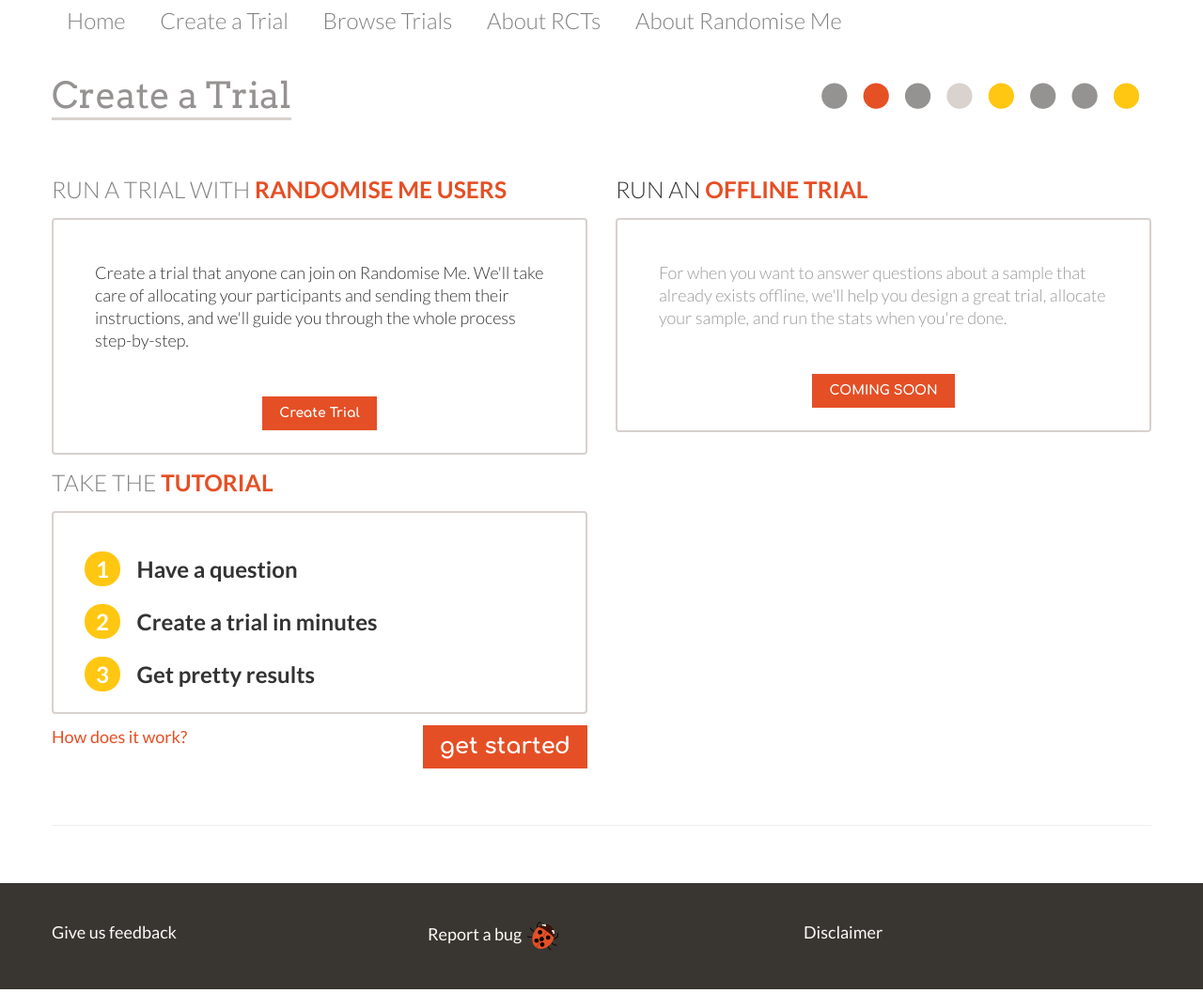
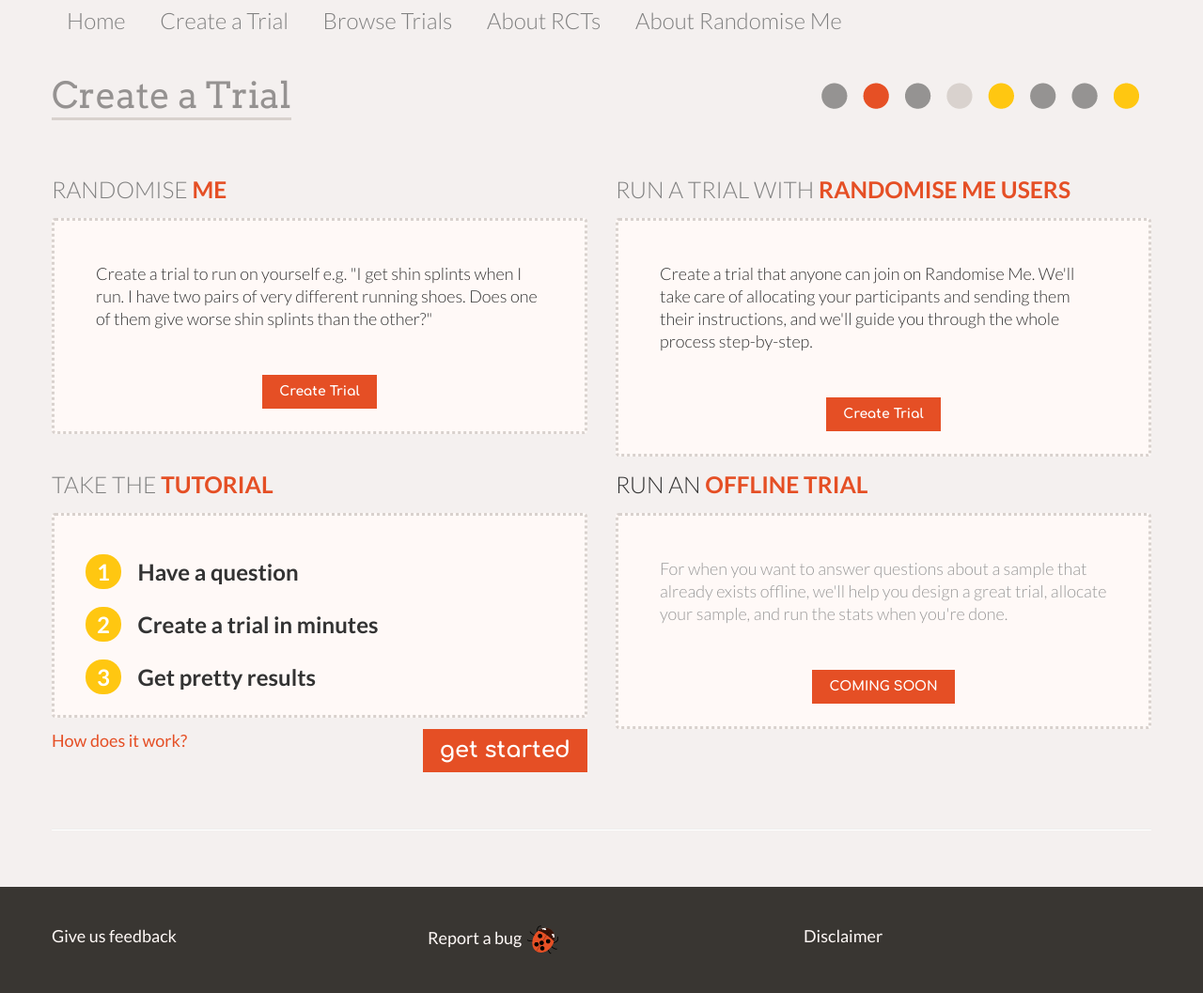
Before and after one commit to openhealthcare/randomise.me, a Django app: template rm/templates/trials/new.html in a window 1280 px wide. Shown: the part 80-1137 px from the top of the page at 94% size. Run offline with Django 3.2, Linux system fonts and the light colour scheme; the template is opened without the code that fills it, so the values that code supplies are empty; parts of the project's set-up code (start-up, migrations or seed data) failed here and were passed over; some libraries are stand-ins or nearby versions.

Commit message:
Add Randomise Me as a main creation option. closes #115

```diff
--- a/rm/static/css/rm.css
+++ b/rm/static/css/rm.css
@@ -941,3 +941,15 @@ html.nologo .masthead #header-logo {
     color: #a9ce36;
     font-size: 34px;
 }
+
+
+body {
+    background-color:#f4f0ef;
+}
+
+
+.feature-box {
+    padding: 20px 20px 0px 20px;
+    border: 3px dotted #d8d1cd;
+    background-color:#fff9f7;
+}
--- a/rm/templates/trials/new.html
+++ b/rm/templates/trials/new.html
@@ -10,6 +10,26 @@
     </span>
   </h1>
   <div class="row-fluid">
+
+    <div class="span6">
+      <a href="{% url 'n1-trial-create' %}" class="feature-heading">
+        <h3>
+          <span class="light">RANDOMISE</span>
+          <span class="red bold">ME</span>
+        </h3>
+      </a>
+      <div class="feature-box">
+        <p>
+          Create a trial to run on yourself e.g. "I get shin splints when I run.
+          I have two pairs of very different running shoes. Does one of them give
+          worse shin splints than the other?"
+          </p>
+        <p class="text-center" >
+          <a class="btn btn-danger" href="{% url 'rm-trial-create' %}">Create Trial</a>
+        </p>
+
+      </div>
+    </div><!-- span4 -->
 
     <div class="span6">
       <a href="{% url 'rm-trial-create' %}" class="feature-heading">
@@ -31,6 +51,38 @@
 
       </div>
     </div><!-- span4 -->
+
+  </div> <!-- Row -->
+
+<div class="row-fluid">
+
+  <div class="span6">
+    <a href="{% url 'tutorial' %}" class="feature-heading">
+      <h3>
+        <span class="light">TAKE THE </span>
+        <span class="red bold">TUTORIAL</span>
+      </h3>
+    </a>
+    <div class="feature-box">
+      <dl class="numbered">
+        <dt>
+          Have a question
+        </dt>
+        <dt>
+          Create a trial in minutes
+        </dt>
+        <dt>
+          Get pretty results
+        </dt>
+      </dl>
+    </div>
+    <p class="drop12">
+      <a href="{% url 'how-do-rcts-work' %}" class="red weight400">How does it work?</a>
+      <a href="{% url 'tutorial' %}" class="btn btn-danger larger pull-right">
+        get started
+        </a>
+    </p>
+  </div>
 
     <div class="span6">
 
@@ -67,37 +119,8 @@
       </div>
     </div><!-- span4 -->
 
-  </div> <!-- Row -->
 
-<div class="row-fluid">
-  <div class="span6">
-    <a href="{% url 'tutorial' %}" class="feature-heading">
-      <h3>
-        <span class="light">TAKE THE </span>
-        <span class="red bold">TUTORIAL</span>
-      </h3>
-    </a>
-    <div class="feature-box">
-      <dl class="numbered">
-        <dt>
-          Have a question
-        </dt>
-        <dt>
-          Create a trial in minutes
-        </dt>
-        <dt>
-          Get pretty results
-        </dt>
-      </dl>
-    </div>
-    <p class="drop12">
-      <a href="{% url 'how-do-rcts-work' %}" class="red weight400">How does it work?</a>
-      <a href="{% url 'tutorial' %}" class="btn btn-danger larger pull-right">
-        get started
-        </a>
-    </p>
-  </div>
-</div>
+</div> <!-- Roww -->
 
 
 </div>
--- a/rm/trials/forms.py
+++ b/rm/trials/forms.py
@@ -92,7 +92,7 @@ class TrialForm(BetterModelForm):
                                          'instruction_hours_after', 'instruction_date'],
                          'legend': '3. Instructions',
                          'classes': []}),
-            ('Sizing', {'fields': ['min_participants', 'max_participants',
+            ('Sizing', {'fields': ['min_participants',
                                    'recruitment'],
                         'legend': '4. Sizing',
                         'classes': []}),
--- a/rm/trials/models.py
+++ b/rm/trials/models.py
@@ -94,6 +94,7 @@ get the intervention"""
     participants      = models.TextField(help_text=HELP_PART, blank=True, null=True)
     is_edited         = models.BooleanField(default=False)
 
+#    created           = models.DateTimeField(default=lambda: datetime.datetime.now(), blank=tr)
     private           = models.BooleanField(default=False)
     objects = managers.RmTrialManager()
 
@@ -214,8 +215,6 @@ get the intervention"""
         passed, or if it's max participants limit has been met.
         """
         if self.finish_date < td():
-            return False
-        if self.participant_set.count() >= self.max_participants:
             return False
         return True
 
--- a/rm/trials/urls.py
+++ b/rm/trials/urls.py
@@ -2,7 +2,9 @@ from django.conf.urls import patterns, include, url
 from django.views.generic import TemplateView
 
 from rm.trials.views import (MyTrials,
-                             TrialDetail, TrialCreate, TrialReport, JoinTrial,
+                             TrialDetail,
+                             TrialCreate, N1TrialCreate,
+                             TrialReport, JoinTrial,
                              EditTrial, TrialQuestion, StopTrial,
                              LeaveTrial, PeekTrial, InviteTrial,
                              ReproduceTrial, TrialAsCsv,
@@ -16,6 +18,8 @@ urlpatterns = patterns(
         name='trial-create'),
 
     url(r'create$', TrialCreate.as_view(), name='rm-trial-create'),
+
+    url(r'create-n1$', N1TrialCreate.as_view(), name='n1-trial-create'),
     url(r'(?P<pk>\d+)$', TrialDetail.as_view(), name='trial-detail'),
     url(r'(?P<pk>\d+)/report', TrialReport.as_view(), name='trial-report'),
     url(r'(?P<pk>\d+)/question', TrialQuestion.as_view(), name='trial-question'),
```
Also changed, not shown: rm/trials/views.py (+17 -0 lines).
